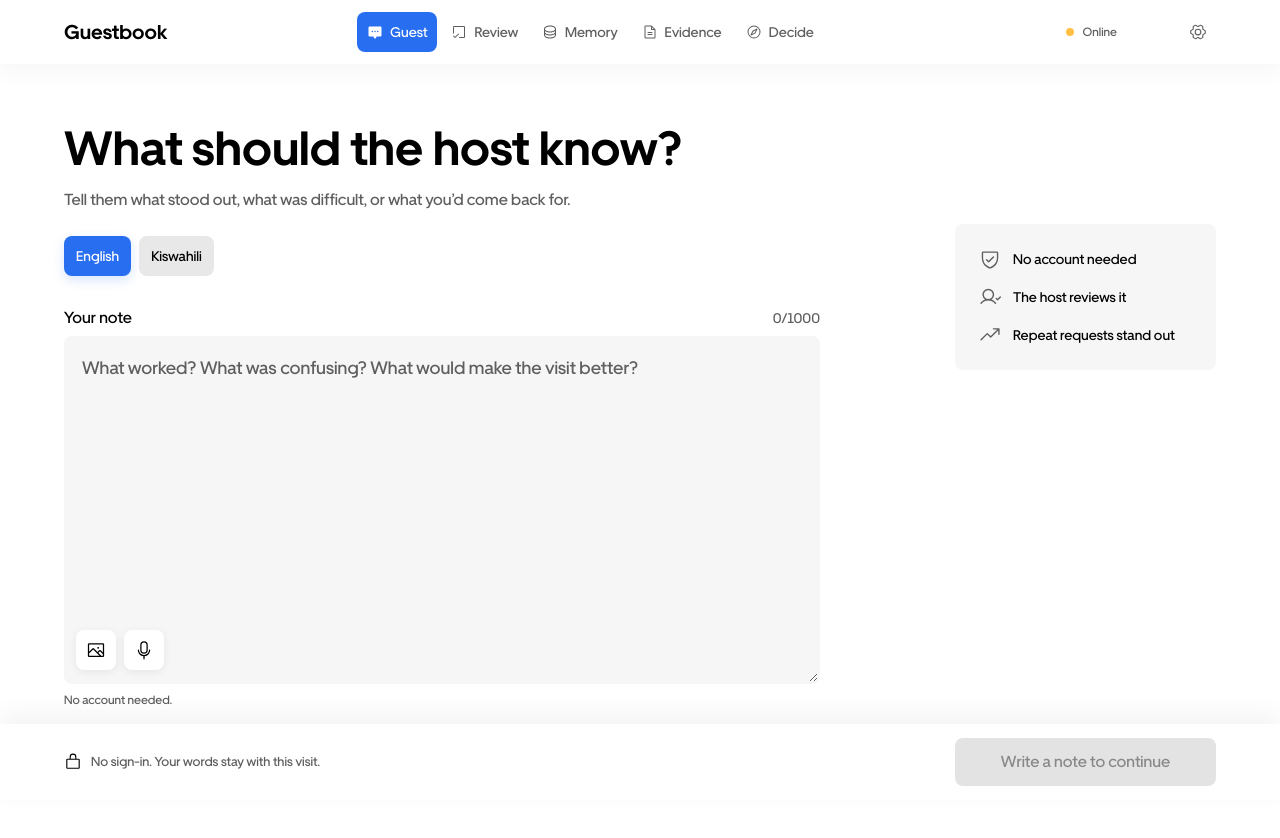
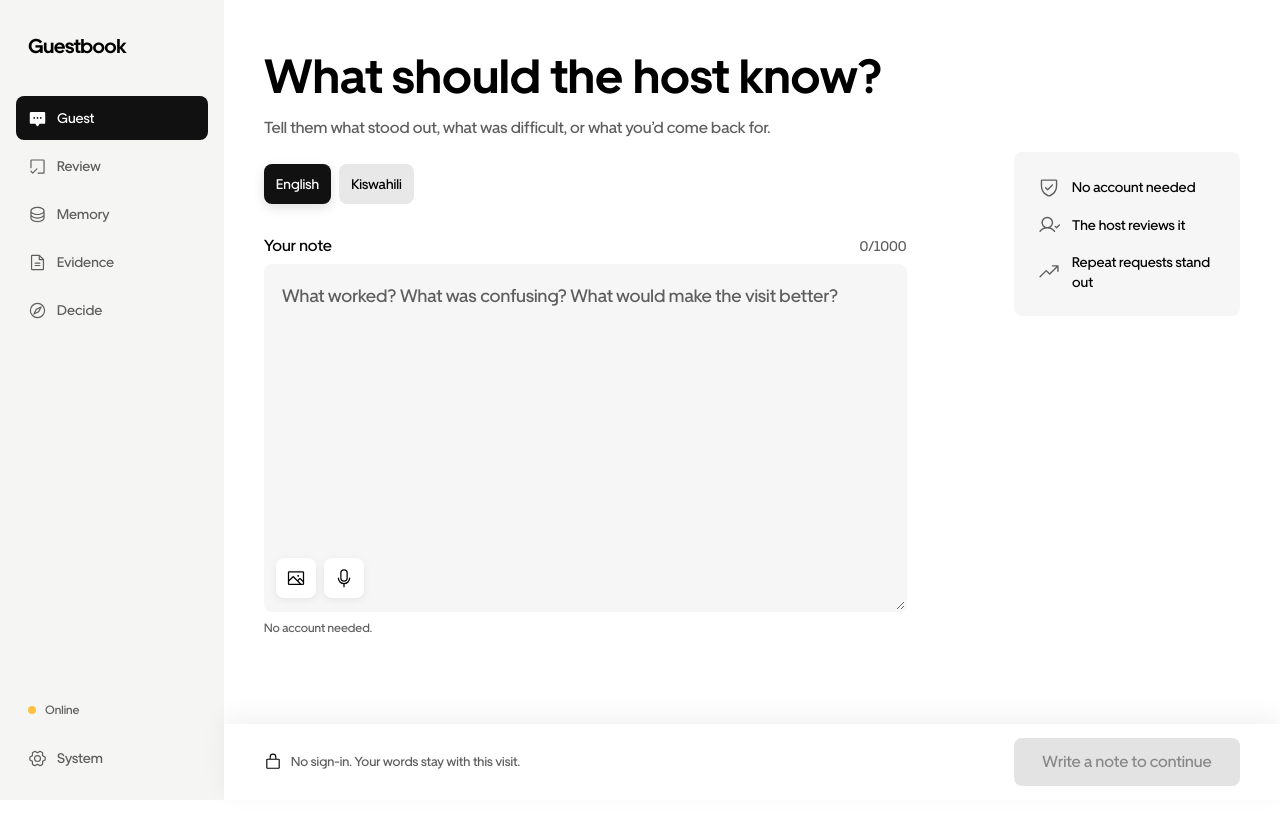
Before and after one commit to Davemafy/recall, a React (Vite) app: page / in a window 1280 px wide. Shown: the top 838 px of the page. Built offline with nearby package versions, Linux system fonts and the light colour scheme.

Commit message:
deploy: tight neutral sidebar and stable system tabs

```diff
--- a/src/App.tsx
+++ b/src/App.tsx
@@ -308,36 +308,71 @@ function Shell({ route, children, layout = "compact" }: { route: Route; children
   }, []);
 
   const status = online ? (offlineReady ? "Works offline" : "Online") : "Offline";
-  const mobileNav = NAV.filter((item): item is { key: Exclude<Route, "system">; label: string; path: string } => item.key !== "system");
+  const coreNav = NAV.filter((item): item is { key: Exclude<Route, "system">; label: string; path: string } => item.key !== "system");
 
   return (
     <div className={"base-app " + layout}>
-      <header className="base-navigation">
-        <div className={"nav-grid " + layout + "-grid"}>
-          <button className="brand-mark" onClick={() => go("/")}>Guestbook</button>
-          <nav className="desktop-nav" aria-label="Primary">
-            {NAV.filter((item) => item.key !== "system").map((item) => (
-              <button key={item.key} className={route === item.key ? "active" : ""} aria-current={route === item.key ? "page" : undefined} onClick={() => go(item.path)}>
-                <RouteIcon route={item.key} active={route === item.key} size={16} />
+      <aside className="desktop-sidebar" aria-label="Primary">
+        <button className="sidebar-brand" onClick={() => go("/")}>Guestbook</button>
+        <nav className="sidebar-nav">
+          {coreNav.map((item) => (
+            <button
+              key={item.key}
+              className={route === item.key ? "active" : ""}
+              aria-current={route === item.key ? "page" : undefined}
+              onClick={() => go(item.path)}
+            >
+              <RouteIcon route={item.key} active={route === item.key} size={19} />
               <span>{item.label}</span>
             </button>
           ))}
         </nav>
-          <div className="nav-status">
+        <div className="sidebar-footer">
+          <div className="sidebar-status">
             <span className={"status-pip " + (!online || offlineReady ? "positive" : "warning")} />
             <span>{status}</span>
           </div>
-          <button className={"nav-system-link " + (route === "system" ? "active" : "")} aria-current={route === "system" ? "page" : undefined} onClick={() => go("/system")} aria-label="System" title="System">
+          <button
+            className={"sidebar-system " + (route === "system" ? "active" : "")}
+            aria-current={route === "system" ? "page" : undefined}
+            onClick={() => go("/system")}
+          >
+            <RouteIcon route="system" active={route === "system"} size={19} />
+            <span>System</span>
+          </button>
+        </div>
+      </aside>
+
+      <div className="app-stage">
+        <header className="base-navigation">
+          <div className={"nav-grid " + layout + "-grid"}>
+            <button className="brand-mark" onClick={() => go("/")}>Guestbook</button>
+            <div className="mobile-status">
+              <span className={"status-pip " + (!online || offlineReady ? "positive" : "warning")} />
+            </div>
+            <button
+              className={"nav-system-link " + (route === "system" ? "active" : "")}
+              aria-current={route === "system" ? "page" : undefined}
+              onClick={() => go("/system")}
+              aria-label="System"
+              title="System"
+            >
               <RouteIcon route="system" active={route === "system"} size={18} />
             </button>
           </div>
         </header>
 
         {children}
+      </div>
 
       <nav className="base-bottom-navigation" aria-label="Primary mobile navigation">
-        {mobileNav.map((item) => (
-          <button key={item.key} className={route === item.key ? "active" : ""} aria-current={route === item.key ? "page" : undefined} onClick={() => go(item.path)}>
+        {coreNav.map((item) => (
+          <button
+            key={item.key}
+            className={route === item.key ? "active" : ""}
+            aria-current={route === item.key ? "page" : undefined}
+            onClick={() => go(item.path)}
+          >
             <RouteIcon route={item.key} active={route === item.key} size={20} />
             <span>{item.label}</span>
           </button>
@@ -346,7 +381,6 @@ function Shell({ route, children, layout = "compact" }: { route: Route; children
     </div>
   );
 }
-
 function PageTitle({ title, body }: { title: string; body?: string }) {
   return (
     <div className="page-title">
--- a/src/styles.css
+++ b/src/styles.css
@@ -27,7 +27,7 @@
   --background-secondary: #f6f6f6;
   --background-tertiary: #e8e8e8;
   --border-opaque: #e8e8e8;
-  --accent: #276ef1;
+  --accent: #111111;
   --positive: #3aa76d;
   --warning: #ffc043;
   --negative: #d44333;
@@ -2033,12 +2033,12 @@ button:disabled {
 .base-button.primary:not(:disabled) {
   background: var(--accent);
   color: #ffffff;
-  box-shadow: 0 4px 12px rgba(39,110,241,.18);
+  box-shadow: 0 4px 12px rgba(17,17,17,.12);
 }
 
 .base-button.primary:not(:disabled):hover {
-  background: #1456c2;
-  box-shadow: 0 7px 16px rgba(39,110,241,.22);
+  background: #000000;
+  box-shadow: 0 7px 16px rgba(17,17,17,.16);
 }
 
 .base-button.secondary:hover {
@@ -2100,7 +2100,7 @@ select:focus-visible,
 textarea:focus-visible,
 input:focus-visible,
 summary:focus-visible {
-  outline: 3px solid rgba(39,110,241,.28);
+  outline: 3px solid rgba(17,17,17,.18);
   outline-offset: 3px;
 }
 
@@ -2164,3 +2164,233 @@ summary:focus-visible {
     transform: none !important;
   }
 }
+
+/* Tight desktop shell */
+.base-app {
+  min-height: 100dvh;
+}
+
+@media (min-width: 761px) {
+  .base-app {
+    display: grid;
+    grid-template-columns: 224px minmax(0, 1fr);
+    align-items: start;
+  }
+
+  .desktop-sidebar {
+    position: sticky;
+    top: 0;
+    height: 100dvh;
+    padding: 24px 16px 20px;
+    background: #f5f5f3;
+    display: flex;
+    flex-direction: column;
+    gap: 28px;
+  }
+
+  .sidebar-brand {
+    min-height: 44px;
+    padding: 0 12px;
+    border: 0;
+    background: transparent;
+    color: var(--content-primary);
+    text-align: left;
+    font-size: 20px;
+    line-height: 28px;
+    font-weight: 700;
+    letter-spacing: -.03em;
+    cursor: pointer;
+  }
+
+  .sidebar-nav {
+    display: grid;
+    gap: 4px;
+  }
+
+  .sidebar-nav button,
+  .sidebar-system {
+    width: 100%;
+    min-height: 44px;
+    padding: 0 12px;
+    border: 0;
+    border-radius: var(--radius);
+    background: transparent;
+    color: var(--content-secondary);
+    display: flex;
+    align-items: center;
+    gap: 10px;
+    text-align: left;
+    font-size: 14px;
+    line-height: 20px;
+    font-weight: 500;
+    cursor: pointer;
+    transform-origin: left center;
+    transition:
+      transform 260ms var(--spring),
+      background-color 150ms ease,
+      color 150ms ease;
+  }
+
+  .sidebar-nav button:hover,
+  .sidebar-system:hover {
+    background: #e9e9e6;
+    color: var(--content-primary);
+    transform: translateX(2px);
+  }
+
+  .sidebar-nav button:active,
+  .sidebar-system:active {
+    transform: translateX(1px) scale(.98,.96);
+  }
+
+  .sidebar-nav button.active,
+  .sidebar-system.active {
+    background: #111111;
+    color: #ffffff;
+  }
+
+  .sidebar-footer {
+    margin-top: auto;
+    display: grid;
+    gap: 8px;
+  }
+
+  .sidebar-status {
+    min-height: 36px;
+    padding: 0 12px;
+    color: var(--content-secondary);
+    display: flex;
+    align-items: center;
+    gap: 9px;
+    font-size: 12px;
+    line-height: 16px;
+  }
+
+  .app-stage {
+    min-width: 0;
+    min-height: 100dvh;
+  }
+
+  .base-navigation {
+    display: none;
+  }
+
+  .base-bottom-navigation {
+    display: none !important;
+  }
+
+  .app-stage .normal-grid,
+  .app-stage .compact-grid {
+    max-width: 1120px;
+    column-gap: 24px;
+    padding-inline: 40px;
+  }
+
+  .guest-layout,
+  .compact-page {
+    padding-top: 48px;
+  }
+
+  .docked-action {
+    left: 224px;
+  }
+
+  .dock-grid {
+    max-width: 1120px;
+  }
+}
+
+/* Stable system tabs */
+.system-tabs {
+  width: 424px;
+  display: grid;
+  grid-template-columns: repeat(4, minmax(0, 1fr));
+  gap: 4px;
+}
+
+.system-tabs button {
+  width: 100%;
+  justify-content: center;
+}
+
+@media (min-width: 761px) {
+  .system-content {
+    height: calc(100dvh - 238px);
+    min-height: 560px;
+    overflow-y: auto;
+    overscroll-behavior: contain;
+    padding-right: 8px;
+    scrollbar-gutter: stable;
+  }
+
+  .system-content > * {
+    min-height: 100%;
+  }
+}
+
+/* Neutral active language */
+.desktop-nav button.active,
+.nav-system-link.active,
+.base-button.primary:not(:disabled),
+.selection-row.selected,
+.correction-choice.selected,
+.decision-choice-grid button.selected,
+.system-tabs button.active,
+.base-bottom-navigation button.active {
+  background: #111111;
+  color: #ffffff;
+}
+
+.base-button.primary:not(:disabled) {
+  box-shadow: 0 4px 12px rgba(0,0,0,.12);
+}
+
+.base-button.primary:not(:disabled):hover {
+  background: #000000;
+  box-shadow: 0 7px 16px rgba(0,0,0,.16);
+}
+
+.empty-state > svg {
+  color: var(--content-primary);
+}
+
+.memory-new-evidence {
+  color: var(--positive);
+}
+
+/* Mobile shell remains compact */
+@media (max-width: 760px) {
+  .desktop-sidebar {
+    display: none;
+  }
+
+  .app-stage {
+    min-width: 0;
+  }
+
+  .base-navigation {
+    display: block;
+  }
+
+  .mobile-status {
+    grid-column: 3 / 4;
+    justify-self: end;
+    display: flex;
+    align-items: center;
+  }
+
+  .nav-system-link {
+    grid-column: 4 / 5;
+  }
+
+  .system-content {
+    height: auto;
+    min-height: 0;
+    overflow: visible;
+    padding-right: 0;
+  }
+
+  .system-tabs {
+    width: 100%;
+  }
+}
```
Also changed, not shown: 1 other file (tests, documents, lock files or other folders). Lines whose indentation alone changed are shown as unchanged.
